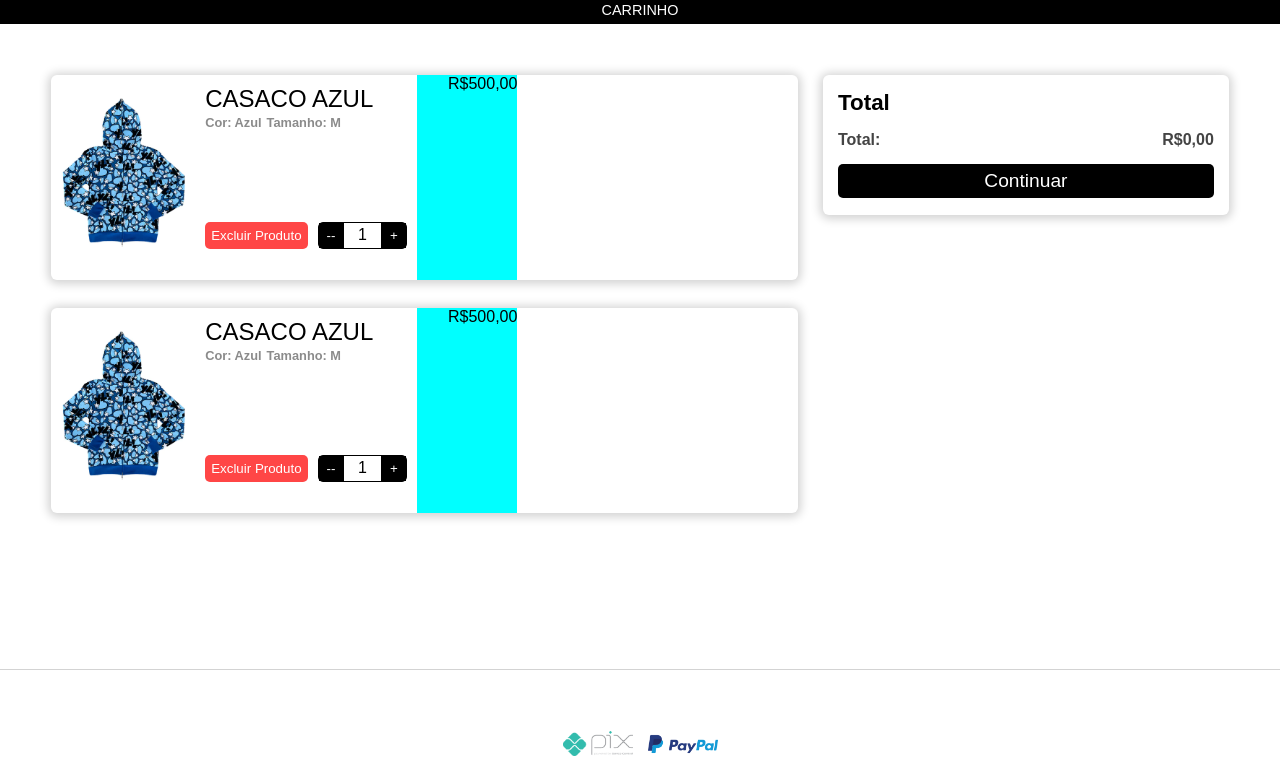
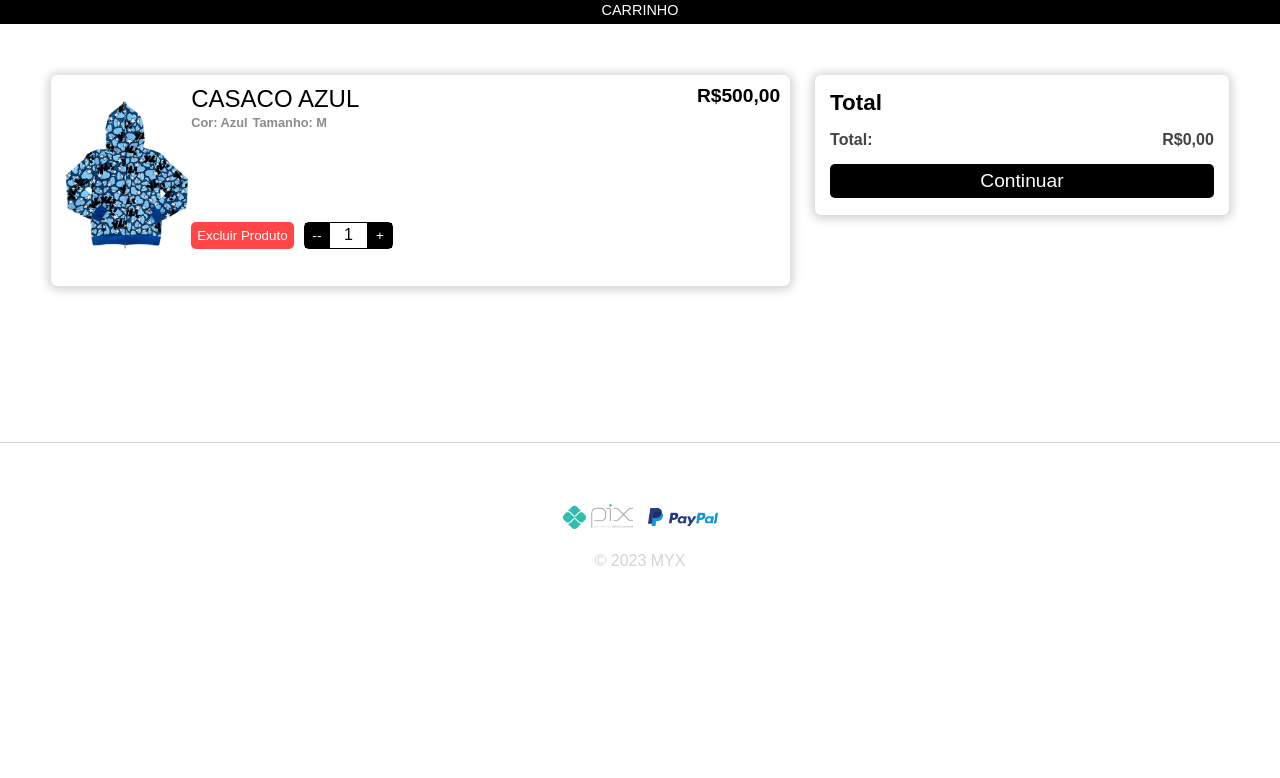
Before and after one commit to felipeDosProgramas/Loja, a PHP site: page /telaCarrinho.html in a window 1280 px wide. Shown: the part 202-980 px from the top of the page. After the commit the page ends 768 px from the top, so only its background shows below. Run offline with PHP 8.4, Linux system fonts and the light colour scheme.

Commit message:
Atualizção tela carrinho

```diff
--- a/css-atual/style.css
+++ b/css-atual/style.css
@@ -674,19 +674,21 @@ a {
 }
 
 .contents {
+  padding: 10px;
   box-shadow: 0px 1px 10px 3px rgb(211, 211, 211);
   border-radius: 6px;
+  display: grid;
+  grid-template-areas: "caixaFoto divPreco";
+  margin-bottom: 28px;
+  gap: 15px;
+}
+
+.caixaFoto {
   display: flex;
-  margin-bottom: 28px;
 }
 
 .imgCar {
-  margin: 7px;
   width: 130px;
-}
-
-.divInfoContent {
-  margin: 10px;
 }
 
 .nameContent {
@@ -741,10 +743,13 @@ a {
 }
 
 .divPreco {
-  width: 100px;
   display: flex;
   justify-content: flex-end;
-  background-color: rgb(0, 255, 255);
+}
+
+.preco {
+  font-size: 1.2em;
+  font-weight: bold;
 }
 
 #divTotalCar {
--- a/sass/pages/telaCarrinho.scss
+++ b/sass/pages/telaCarrinho.scss
@@ -12,19 +12,21 @@
 }
 
 .contents {
+    padding: 10px;
     box-shadow: 0px 1px 10px 3px $cor-cinzaClaro;
     border-radius: 6px;
+    display: grid;
+    grid-template-areas: 'caixaFoto divPreco';
+    margin-bottom: 28px;
+    gap: 15px;
+}
+
+.caixaFoto {
     display: flex;
-    margin-bottom: 28px;
 }
 
 .imgCar {
-    margin: 7px;
     width: 130px;
-}
-
-.divInfoContent {
-    margin: 10px;
 }
 
 .nameContent {
@@ -92,10 +94,13 @@
 }
 
 .divPreco {
-    width: 100px;
     display: flex;
     justify-content: flex-end;
-    background-color: rgb(0, 255, 255);
+}
+
+.preco{
+    font-size: 1.2em;
+    font-weight: bold;
 }
 
 #divTotalCar {
--- a/telaCarrinho.html
+++ b/telaCarrinho.html
@@ -5,7 +5,7 @@
     <meta charset="UTF-8">
     <meta http-equiv="X-UA-Compatible" content="IE=edge">
     <meta name="viewport" content="width=device-width, initial-scale=1.0">
-    <title>MYX | Produtos</title>
+    <title>MYX | Carrinho</title>
     <link rel="icon" type="image/x-icon" href="./imgs/Oficial.gif">
     <link rel="stylesheet" href="./css-atual/style.css">
     <script src="./js/index.js" defer></script>
@@ -149,6 +149,7 @@
     <section id="sectionCar">
         <div id="contentCar">
             <div class="contents">
+                <div class="caixaFoto">
                     <div class="divProductCar"><a href=""><img src="./imgs/casaco.webp" alt="" class="imgCar"></a></div>
                     <div class="divInfoContent">
                         <div class="divNameContent">
@@ -165,30 +166,10 @@
                             </div>
                         </div>
                     </div>
+                </div>
+
                 <div class="divPreco">
                     <div class="preco">R$500,00</>
-                    </div>
-                </div>
-            </div>
-            <div class="contents">
-                <div class="divProductCar"><a href=""><img src="./imgs/casaco.webp" alt="" class="imgCar"></a></div>
-                <div class="divInfoContent">
-                    <div class="divNameContent">
-                        <span class="nameContent">Casaco Azul</span>
-                        <br>
-                        <span class="infoCor">Cor: Azul</span><span class="infoTam">Tamanho: M</span>
-                    </div>
-                    <div class="divExcluAdd">
-                        <button class="btnExcluCar">Excluir Produto</button>
-                        <div class="divAdd">
-                            <button class="removeQtd">--</button>
-                            <span class="qtd">1</span>
-                            <button class="addQtd">+</button>
-                        </div>
-                    </div>
-                </div>
-                <div class="divPreco">
-                    <div class="precoProduct">R$500,00</>
                     </div>
                 </div>
             </div>
```
Also changed, not shown: 1 other file. Lines whose indentation alone changed are shown as unchanged.
